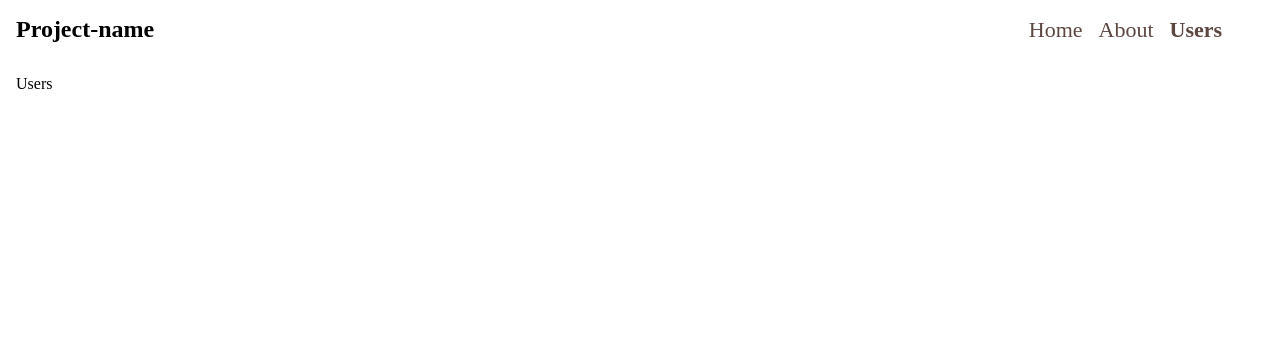
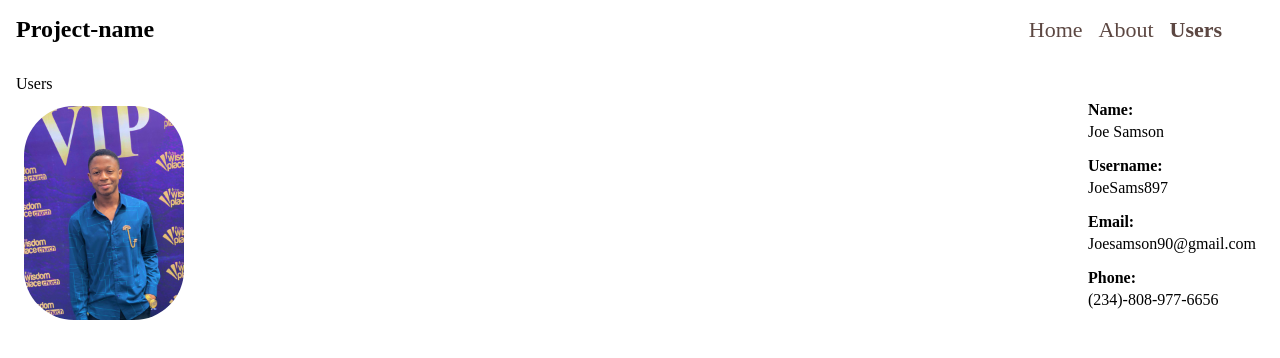
Before and after one commit to Jay035/AltSchool-second-assignment, a React (Create React App) app: page /users in a window 1280 px wide. Shown: the top 358 px of the page. Built offline with nearby package versions, Linux system fonts and the light colour scheme; no server answers.

Commit message:
updated users data

```diff
--- a/src/App.css
+++ b/src/App.css
@@ -82,6 +82,41 @@ nav {
   padding: 1rem;
 }
 
+/* ---------------------------- */
+/* USER PAGE */
+
+.users-page{
+  display: grid;
+}
+
+.users-page .card{
+  display: flex;
+  justify-content: space-between;
+  align-items: center;
+  gap: 10px;
+  padding: .5rem;
+}
+
+.card .user-details div{
+  display: flex;
+  flex-direction: column;
+  gap: 4px;
+  margin-bottom: 1em;
+}
+
+.card .title{
+  font-size: 1rem;
+  font-weight: 600;
+}
+
+.user-img{
+  width: 10rem;
+  /* height: 8rem; */
+  border-radius: 50px;
+  object-fit: cover;
+  /* float: left; */
+}
+
 @media (min-width: 768px){
   .hamburger{
     display: none;
--- a/src/components/Home.jsx
+++ b/src/components/Home.jsx
@@ -1,5 +1,5 @@
 export default function Home() {
   return (
-    <div className="container">Home</div>
+    <div className="container">Welcome to my Page</div>
   )
 }
--- a/src/components/Users.jsx
+++ b/src/components/Users.jsx
@@ -1,18 +1,45 @@
-import Axios from 'axios';
+import Axios from "axios";
+import { useState } from "react";
+import buikem from "../buikem.jpg";
 
 export default function Users() {
-    // Axios.get('https://randomuser.me/api/?results=5000').then(res => {
-    //     console.log(res.data)
-    // }).catch(err => console.log(err.message))
+  const [data, setData] = useState("");
+//   Axios.get("https://randomuser.me/api/?results=5000")
+//     .then((res) => {
+//       console.log(res.data);
+//       setData(res.data.gender);
+//     })
+//     .catch((err) => console.log(err.message));
 
-    fetch('https://randomuser.me/api/').then(res => {
-        const result = res.json();
-        console.log(result)
-    }).catch(err => console.log(err.message))
+  fetch("https://randomuser.me/api/")
+    .then((res) =>  res.json())
+    .then(data => console.log(data))
+    .catch((err) => console.log(err.message));
 
   return (
-    <div className='container users-page'>Users
-
+    <div className="container users-page">
+      Users
+      <div className="card">
+        <img className='user-img' src={buikem} alt="pics" />
+        <div className="user-details">
+          <div className="name">
+            <p className="title">Name:</p>
+            <p className="value">Joe Samson</p>
+          </div>
+          <div className="username">
+            <p className="title">Username:</p>
+            <p className="value">JoeSams897</p>
+          </div>
+          <div className="email">
+            <p className="title">Email:</p>
+            <p className="value">Joesamson90@gmail.com</p>
+          </div>
+          <div className="Phone">
+            <p className="title">Phone:</p>
+            <p className="value">(234)-808-977-6656</p>
+          </div>
+        </div>
+      </div>
     </div>
-  )
+  );
 }
```
Also changed, not shown: 1 other file (tests, documents, lock files or other folders).
